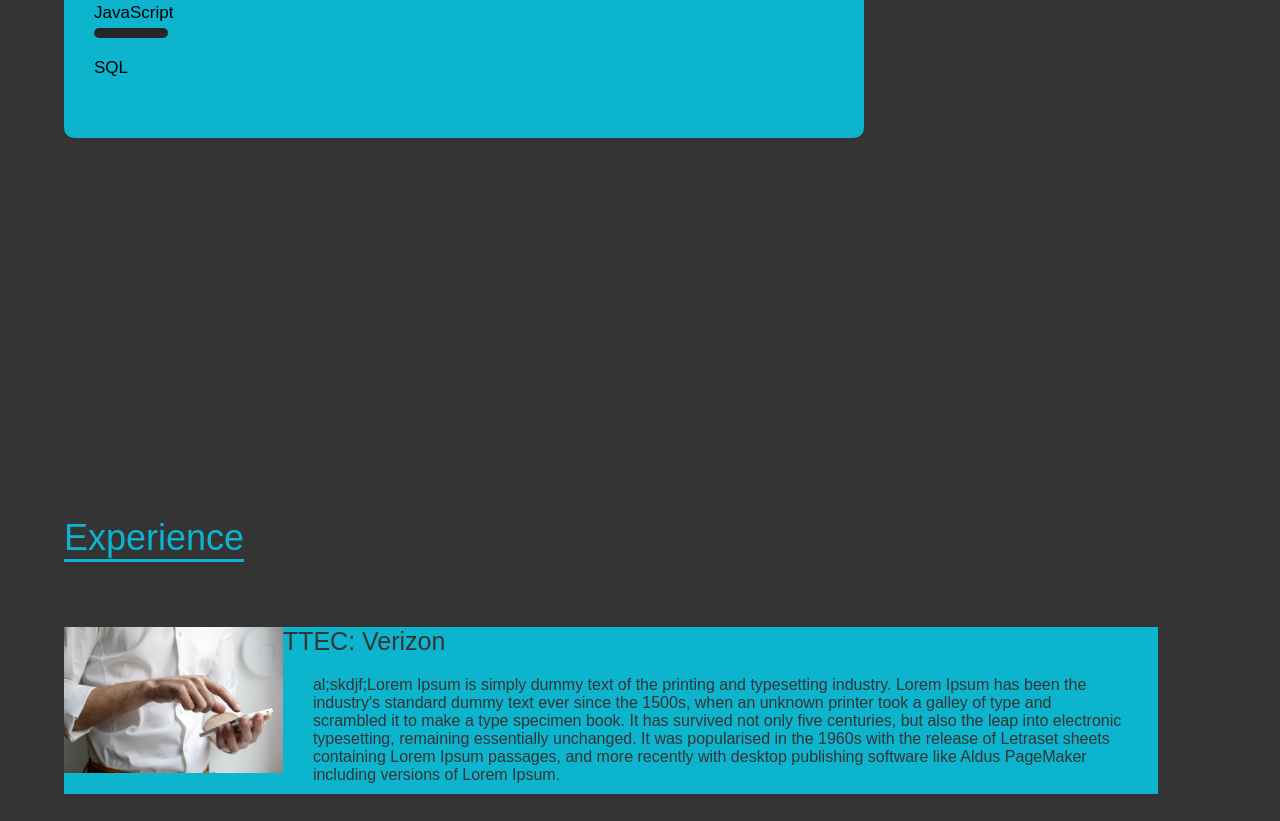
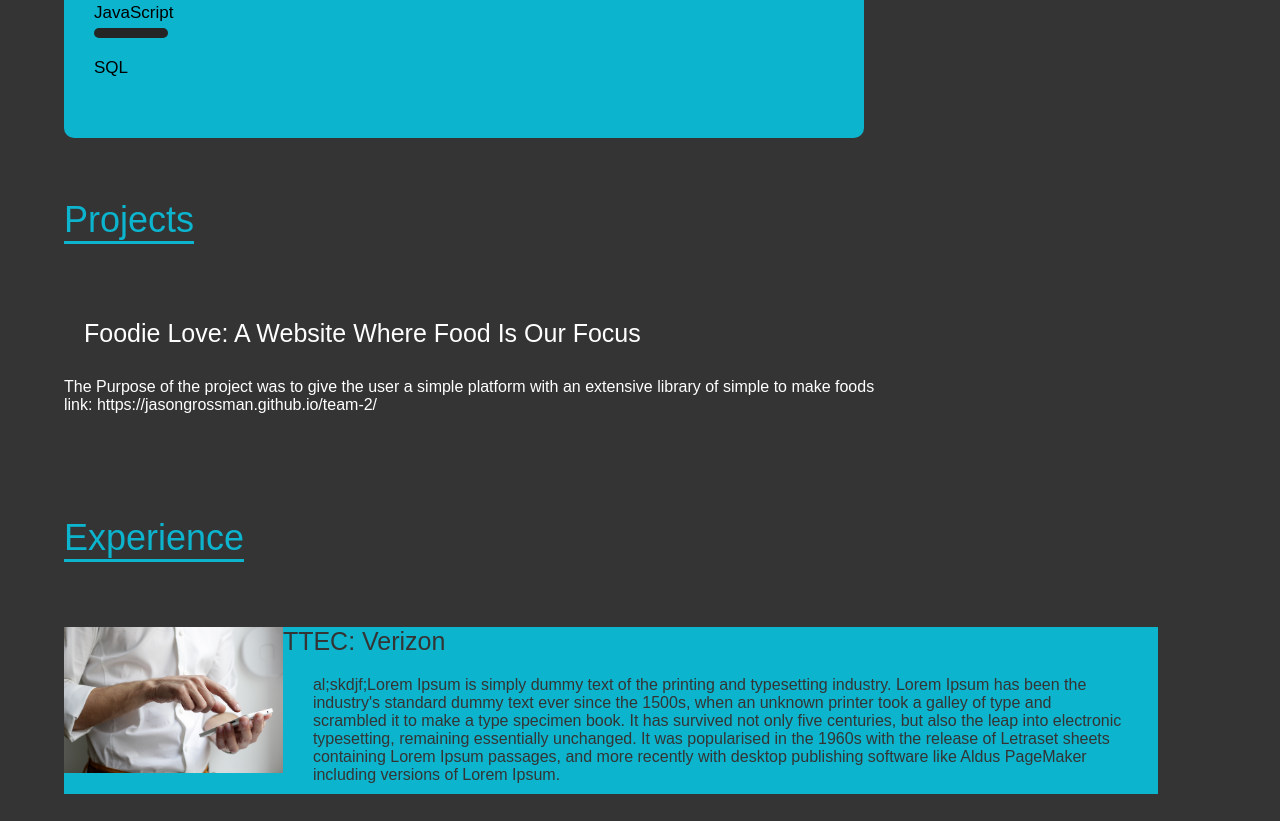
Before and after one commit to thabets/Profile, a plain HTML site: page index.html in a window 1280 px wide. Shown: the part 2029-2850 px from the top of the page. Drawn offline with Linux system fonts and the light colour scheme.

Commit message:
Added Projects towards skills

```diff
--- a/index.html
+++ b/index.html
@@ -132,6 +132,17 @@
             <li>Product Development</li>
             <li>Process Development</li>-->
         </div>
+        <div class="skills">
+            <H2>Projects</H2>
+            <H3>Foodie Love: A Website Where Food Is Our Focus</h3><br>
+            <p class="info1">The Purpose of the project was to give the user a simple platform with an extensive library
+                of
+                simple to
+                make foods</p>
+            <p class="info1">link: https://jasongrossman.github.io/team-2/</p>
+
+
+        </div>
     </section>
 
 
--- a/style/Style.css
+++ b/style/Style.css
@@ -149,6 +149,9 @@ header a:hover {
   font-size: 25px;
   float: left;
   width: 100%;
+}
+.info1 {
+  color: white;
 }
 /*Skills progress bars within skills section*/
 
```
